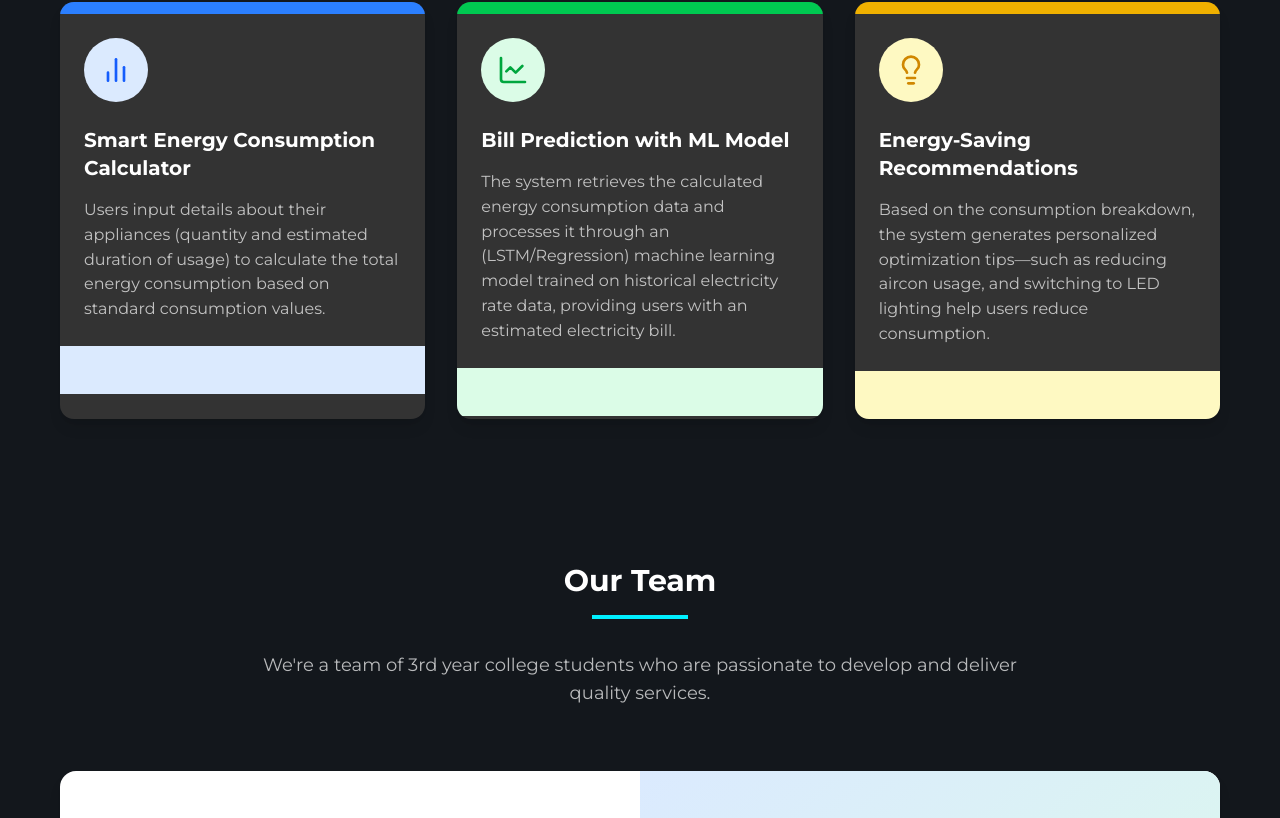
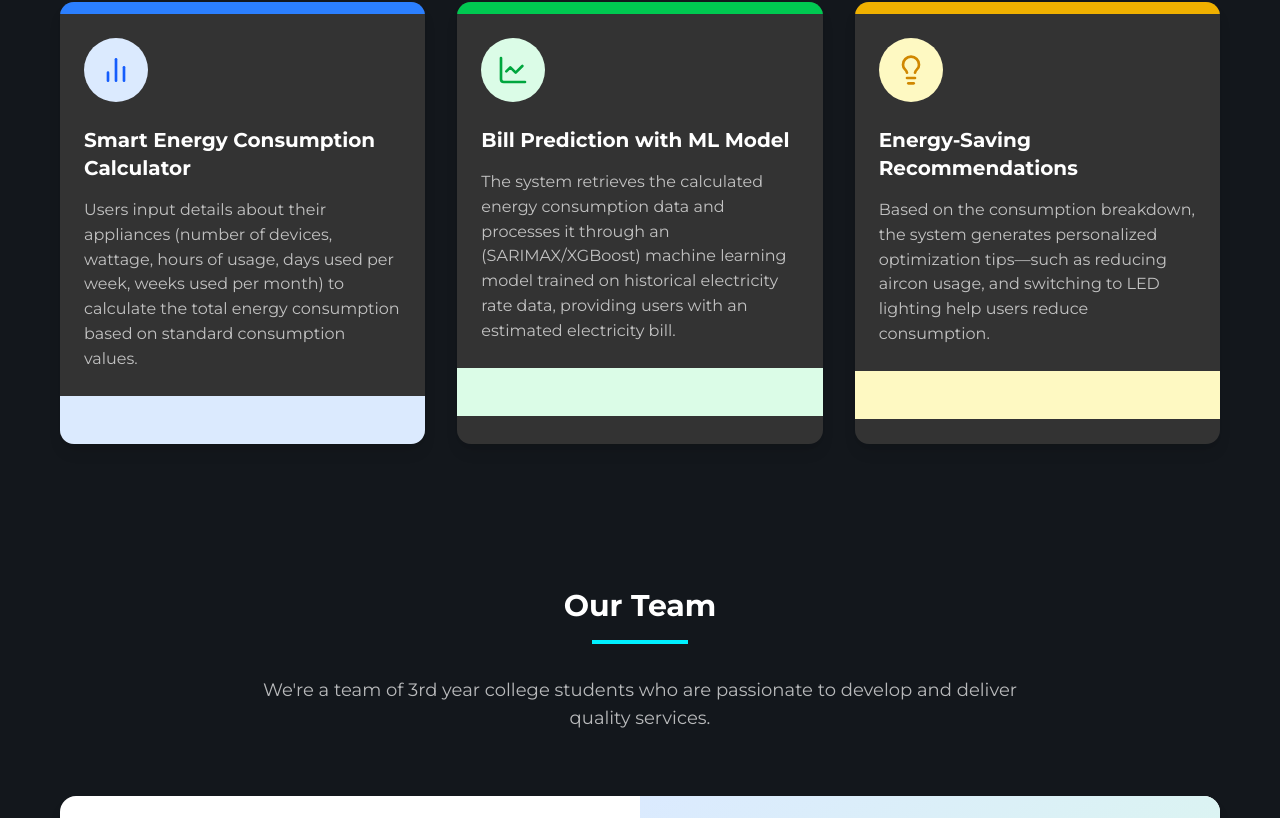
Before and after one commit to thebadsektor/tc3202-3a-3, a React (Vite) app in the folder frontend/seconsumptiontracker-app/: page /about in a window 1280 px wide. Shown: the part 1043-1861 px from the top of the page. Built offline with nearby package versions, Linux system fonts and the light colour scheme; a web font is replaced by a local one.

Commit message:
edited some text sa about + hide electricity rates

```diff
--- a/frontend/seconsumptiontracker-app/src/pages/AboutPage.jsx
+++ b/frontend/seconsumptiontracker-app/src/pages/AboutPage.jsx
@@ -73,8 +73,7 @@ const AboutPage = () => {
                 Smart Energy Consumption Calculator
               </h3>
               <p className="text-white/70">
-                Users input details about their appliances (quantity and
-                estimated duration of usage) to calculate the total energy
+                Users input details about their appliances (number of devices, wattage, hours of usage, days used per week, weeks used per month) to calculate the total energy
                 consumption based on standard consumption values.
               </p>
             </div>
@@ -93,7 +92,7 @@ const AboutPage = () => {
               </h3>
               <p className="text-white/70">
                 The system retrieves the calculated energy consumption data and
-                processes it through an (LSTM/Regression) machine learning model
+                processes it through an (SARIMAX/XGBoost) machine learning model
                 trained on historical electricity rate data, providing users
                 with an estimated electricity bill.
               </p>
@@ -237,7 +236,7 @@ const AboutPage = () => {
                 <div className="bg-white rounded-xl shadow-md p-4 text-center transform transition duration-300 hover:scale-105">
                   <div className="w-24 h-24 rounded-full bg-blue-200 mx-auto mb-4 overflow-hidden">
                     <img
-                      src="/api/placeholder/200/200"
+                      src="https://i.ibb.co/XX5GcgJ/91ff0839465f.jpg"
                       alt="Team member"
                       className="w-full h-full object-cover"
                     />
--- a/frontend/seconsumptiontracker-app/src/pages/BillCalculator.jsx
+++ b/frontend/seconsumptiontracker-app/src/pages/BillCalculator.jsx
@@ -656,14 +656,16 @@ export default function DynamicTextFields() {
               </button>
             </div>
 
-            <div className="text-center mt-2">
+
+        {/*Commented out muna para hindi secret muna sa user*/}
+            {/* <div className="text-center mt-2">
               <p>
                 Selected rate:{" "}
                 <span className="font-bold">
                   ₱{electricityRate.toFixed(5)}/kWh
                 </span>
               </p>
-            </div>
+            </div> */}
           </div>
           <div className="flex justify-between">
             <p className="">Appliances</p>
```
